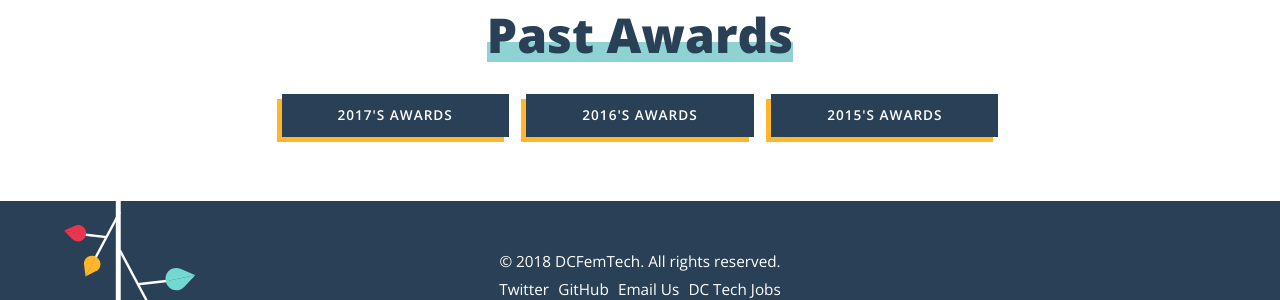
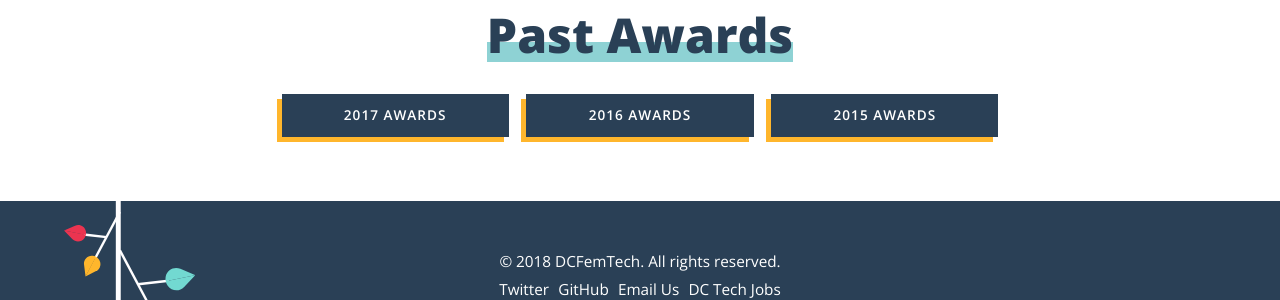
Before and after one commit to dcfemtech/dcfemtech.github.io, a Jekyll site: the page built from awards.html, in a window 1280 px wide. Shown: the part 1363-1663 px from the top of the page. Built offline with Jekyll 4.4.1, drawn with Linux system fonts in a browser that asks for light colours.

Commit message:
update dates

```diff
--- a/awards-2016.html
+++ b/awards-2016.html
@@ -5,7 +5,7 @@
   <h1><span class="main-headline">DCFT Powerful Women Awards</span></h1>
   <img src="assets/awards-2016.jpg" alt="Image of the 2016 award winners">
   <p class="main-intro">The DCFemTech Awards will recognize Power Women Programmers & Designers based in the Washington, DC region. We'll congratulate women who are working in the trenches of tech & design to help their company or organization achieve success, sometimes entirely behind the scenes.</p>
-  <p><a href="/awards-2015.html">View 2015's awards here.</a></p>
+  <p><a href="/awards-2015.html">View 2015 awards here.</a></p>
   <div class="l-wrapper">
     <h1><span class="main-headline">2016 Winners</span></h1>
     <table>
--- a/awards-2017.html
+++ b/awards-2017.html
@@ -316,6 +316,6 @@
       <li>Impact on community (contributed to broader tech/women in tech community or open source contributions)</li>
     </ul>
 
-    <center><p><a class="button" href="/awards-2015.html">2015's awards</a> <a class="button" href="/awards-2016.html">2016's awards</a><p></center>
+    <center><p><a class="button" href="/awards-2015.html">2015 awards</a> <a class="button" href="/awards-2016.html">2016 awards</a><p></center>
   </div>
 </section>
--- a/awards.html
+++ b/awards.html
@@ -38,7 +38,7 @@
 
   <div class="l-wrapper-small">
     <h1><span class="main-headline">Past Awards</span></h1>
-    <center><p><a class="button" href="/awards-2017.html">2017's awards</a>&nbsp;&nbsp;&nbsp;&nbsp;<a class="button" href="/awards-2016.html">2016's awards</a>&nbsp;&nbsp;&nbsp;&nbsp;<a class="button" href="/awards-2015.html">2015's awards</a><p></center>
+    <center><p><a class="button" href="/awards-2017.html">2017 awards</a>&nbsp;&nbsp;&nbsp;&nbsp;<a class="button" href="/awards-2016.html">2016 awards</a>&nbsp;&nbsp;&nbsp;&nbsp;<a class="button" href="/awards-2015.html">2015 awards</a><p></center>
 
   </div>
 </section>
```
